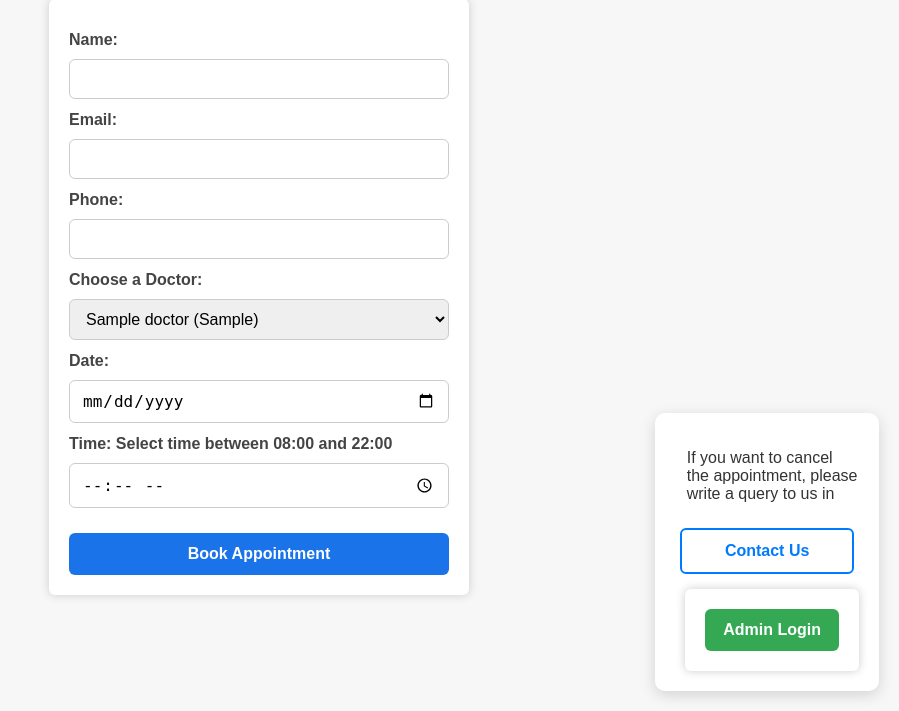
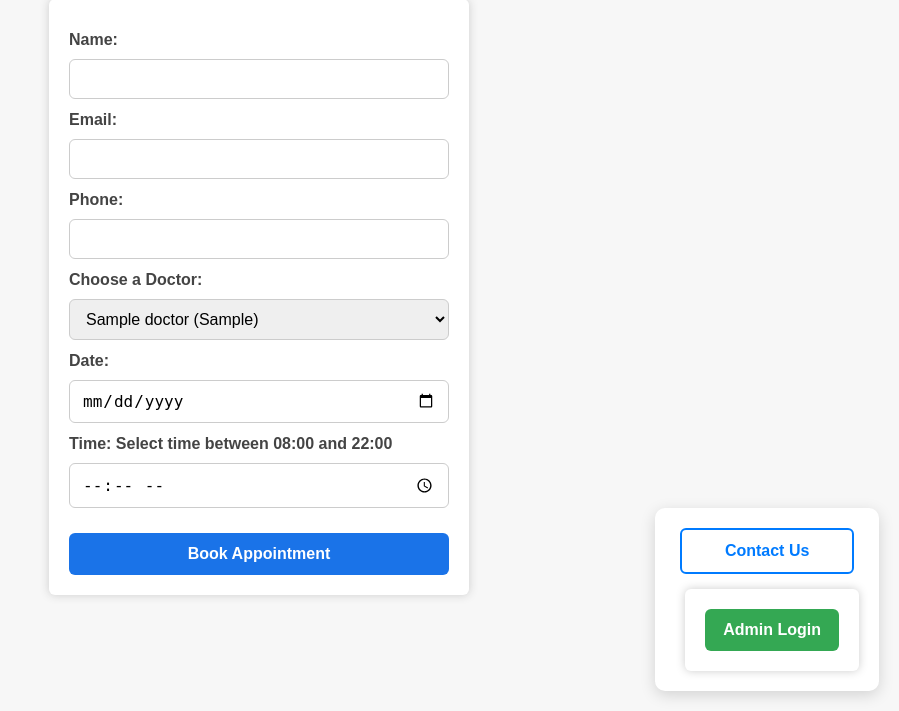
Before and after one commit to anvitha-rao10/hospitalappointmentbooking, a Flask app: page / in a window 1280 px wide. Shown: the part 89-800 px from the top of the page, without its empty margins (381-1280 px from the left). Run offline with Flask 3, Linux system fonts and the light colour scheme; tables that the repository leaves empty or names only in its code hold one stand-in row (values such as "Sample post"); parts of the project's set-up code (start-up, migrations or seed data) failed here and were passed over.

Commit message:
Second commit

```diff
--- a/templates/index.html
+++ b/templates/index.html
@@ -138,10 +138,6 @@
     </form>
 
     <div class="button-container" style="flex-wrap: wrap;">
-        <p style="flex: 1 1 100%; margin-bottom: 10px;">
-            If you want to cancel <br>the appointment, please <br>write a query to us in <br>
-        </p>
-
         <a href="{{ url_for('contact') }}" class="contact-link" style="flex: 0 0 auto; margin-right: 10px;">Contact Us</a>
 
         <form action="/admin/login" method="get" style="margin: 0;">
```
